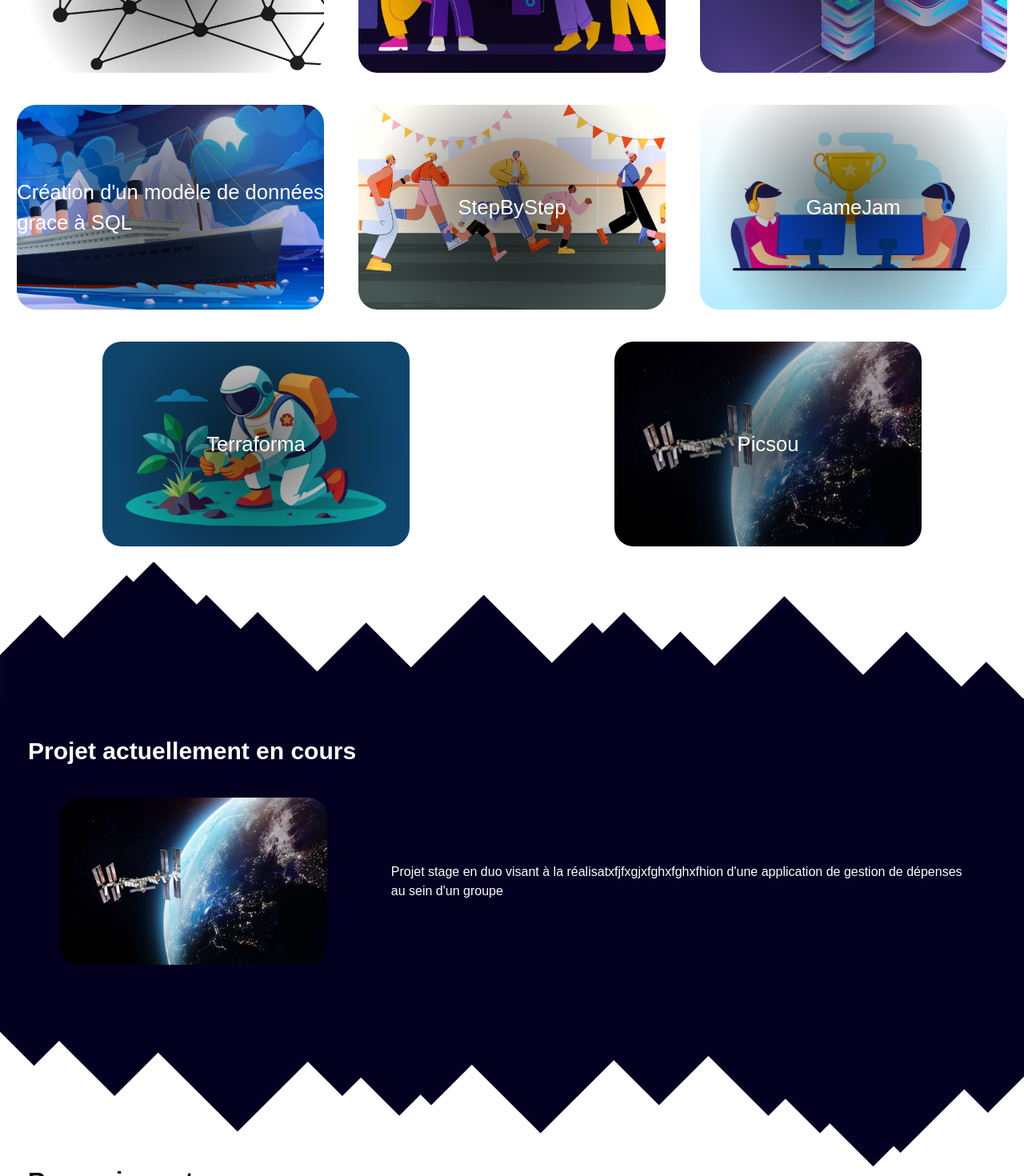
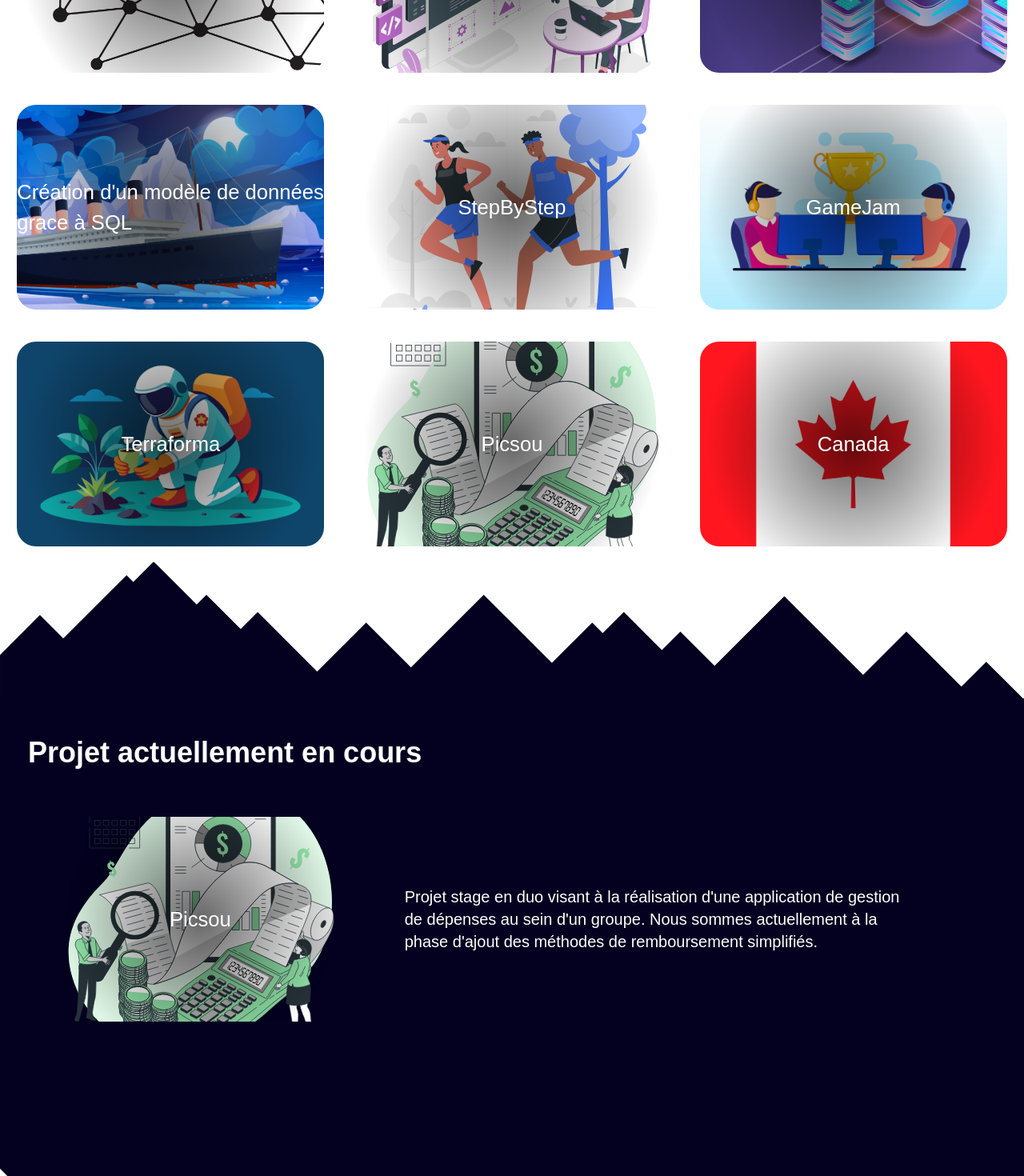
Before and after one commit to JulienBecheras/Portfolio-2025, a Next.js app in the folder v1/: page /projets in a window 1280 px wide. Shown: the part 1160-2630 px from the top of the page at 80% size. Built offline with nearby package versions, Linux system fonts and the light colour scheme.

Commit message:
page projets fini

```diff
--- a/v1/src/app/projets/page.tsx
+++ b/v1/src/app/projets/page.tsx
@@ -13,23 +13,22 @@ export default function Projets(){
             <HeroImage text={"Projets"}/>
             <div className={"flex flex-wrap justify-around items-center"}>
                 <Project nom={"Algorithme de tri de dépêches"} srcImage={"network.jpg"} resume={"Durant une semaine nous avons travailler en binome afin de produire un algrythme visant à catégoriser des dépêches. Le but? Qu'il soit le plus rapide et fiable !"} url={"algorithme tri"}/>
-                <Project nom={"Réalisation d'un site-internet"} srcImage={"web.jpg"} resume={"En équipe de 3 notre but est de fournir un site web représentant de grandes entrprises. Notre public cible ? Les élève de 3ème afin de leurs permettre de se faire un avis sur leur choix d'orientation."} url={"site-internet"}/>
+                <Project nom={"Réalisation d'un site-internet"} srcImage={"web.svg"} resume={"En équipe de 3 notre but est de fournir un site web représentant de grandes entrprises. Notre public cible ? Les élève de 3ème afin de leurs permettre de se faire un avis sur leur choix d'orientation."} url={"site-internet"}/>
                 <Project nom={"Extraction d'information d'une base de donées"} srcImage={"bd.jpg"} resume={"Nous sommes un duo de jeune adhérent d'une association qui lutte contre les accidents de la route. Notre mission? Consulter et trier une base de donnée en vue d'extraire des informations sur les personne de +65 ans en Nouvelle-Aquitaine."} url={"extraction bd"}/>
                 <Project nom={"Création d'un modèle de données grace à SQL"} srcImage={"titanic.jpg"} resume={"Naufrage du Titanic : créer et modéliser une base de données grâce à SQL."} url={"bd titanic"}/>
-                <Project nom={"StepByStep"} srcImage={"course.jpg"} resume={"Réalisation d'une application évènementielle"}/>
+                <Project nom={"StepByStep"} srcImage={"run.svg"} resume={"Réalisation d'une application évènementielle"}/>
                 <Project nom={"GameJam"} srcImage={"game.jpg"} resume={"5 jours pour réaliser par groupe de 4 un jeu en Python"}/>
                 <Project nom={"Terraforma"} srcImage={"terra.jpg"} resume={"Par équipe de 7, nous avons réaliser un serious game afin d'ameliorer le niveau de classes de 3ème en SVT"}/>
-                <Project nom={"Picsou"} srcImage={"ISS.jpg"} resume={"Projet stage en duo visant à la réalisation d'une application de gestion de dépenses au sein d'un groupe"}/>
+                <Project nom={"Picsou"} srcImage={"picsou.svg"} resume={"Projet stage en duo visant à la réalisation d'une application de gestion de dépenses au sein d'un groupe"}/>
+                <Project nom={"Canada"} srcImage={"canada.jpg"} resume={"Ceci est le résumé de cette image"}/>
             </div>
 
             <DividerMountain rotation={-180}/>
             <div className={"bg-customBlue m-[-5px] pb-20"}>
-                <h1 className={"ml-10 pt-12 text-3xl font-black"}>Projet actuellement en cours</h1>
-                <div className={"flex justify-center items-center mt-10"}>
-                    <Link href="/projets/picsou" className={"ml-20"}>
-                        <Image src={"/img/ISS.jpg"} alt={"projet picsou"} width={400} height={400} className={"rounded-3xl"}/>
-                    </Link>
-                    <p className={"text-white text-wrap m-20"}>{"Projet stage en duo visant à la réalisatxfjfxgjxfghxfghxfhion d'une application de gestion de dépenses au sein d'un groupe"}</p>
+                <h1 className={"ml-10 pt-12 text-4xl font-black"}>Projet actuellement en cours</h1>
+                <div className={"flex justify-center items-center mt-10 m-20"}>
+                    <Project nom={"Picsou"} srcImage={"picsou.svg"} resume={"Projet stage en duo visant à la réalisation d'une application de gestion de dépenses au sein d'un groupe"}/>
+                    <p className={"text-white text-xl w-[60%] text-wrap m-20"}>{"Projet stage en duo visant à la réalisation d'une application de gestion de dépenses au sein d'un groupe. Nous sommes actuellement à la phase d'ajout des méthodes de remboursement simplifiés."}</p>
 
                 </div>
             </div>
```
